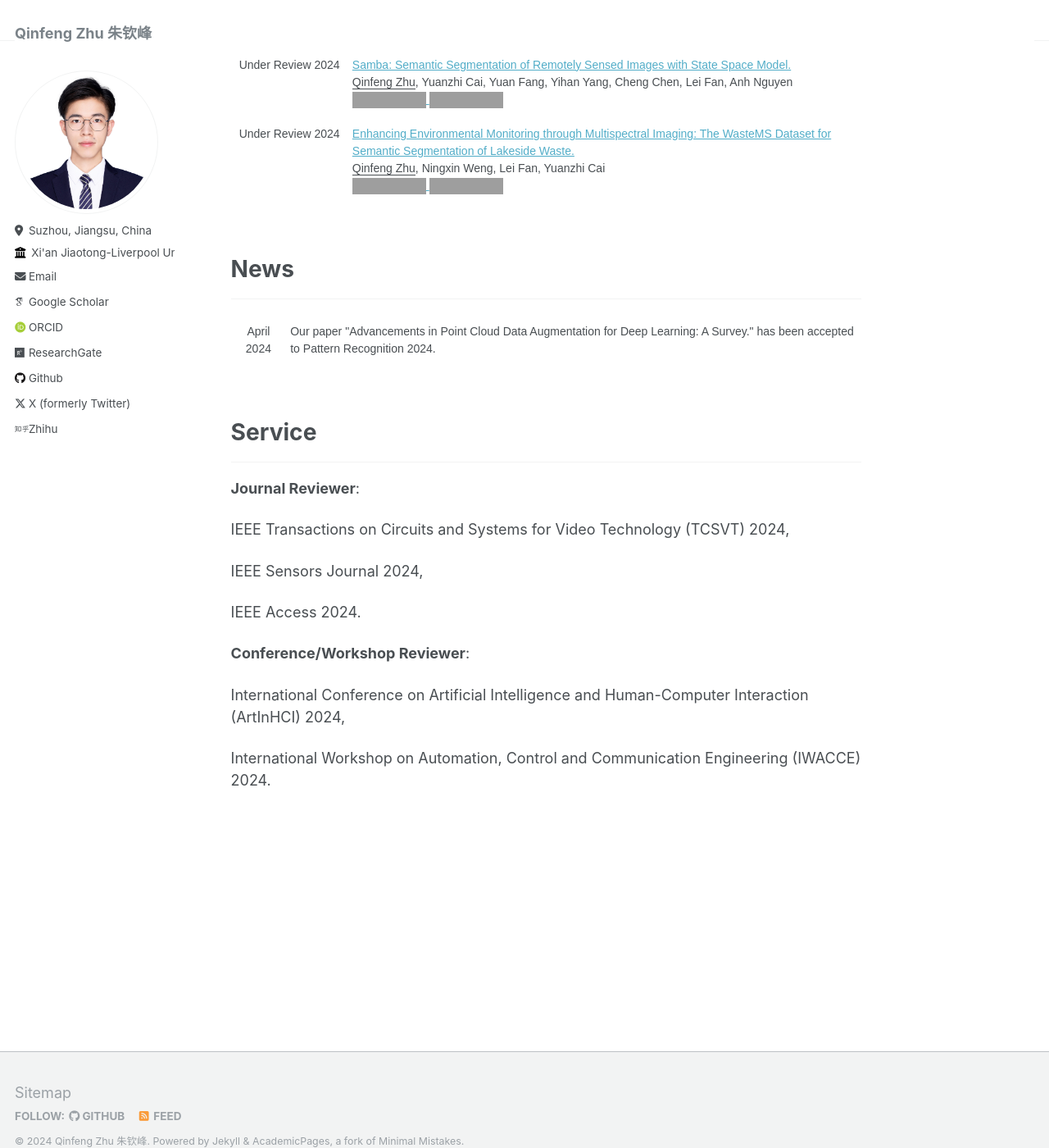
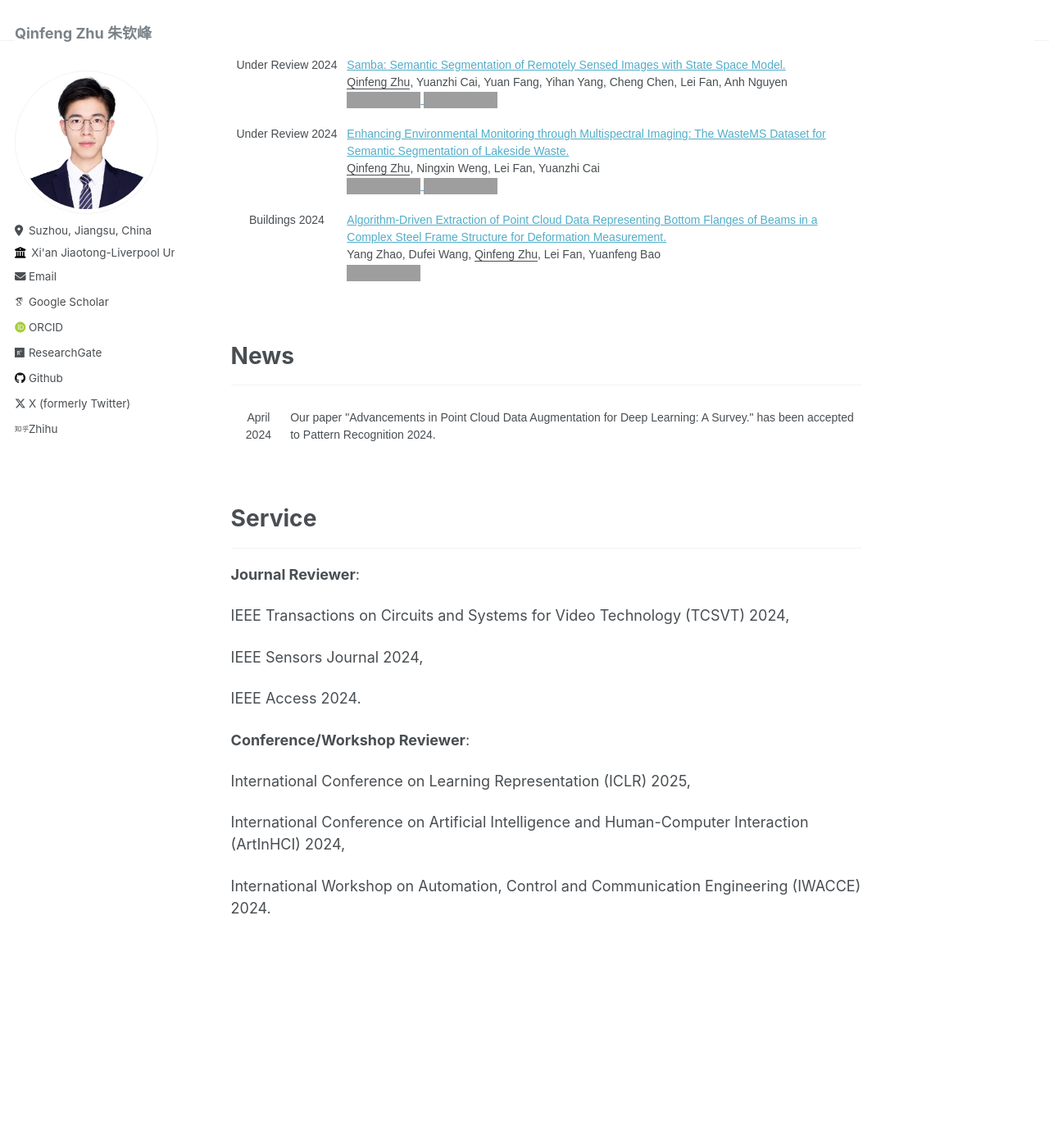
Before and after one commit to zhuqinfeng1999/zhuqinfeng1999.github.io, a Jekyll site: the page built from _pages/about.md, in a window 1280 px wide and 1400 px high, scrolled down 659 px. Shown: the whole window at 82% size. Built offline with Jekyll 4.4.1, drawn with Linux system fonts in a browser that asks for light colours; some web fonts are replaced; grey boxes are pictures that could not be loaded.

Commit message:
Update about.md

```diff
--- a/_pages/about.md
+++ b/_pages/about.md
@@ -88,6 +88,15 @@ My research interests mainly lie on deep learning, especially in remote sensing,
         </a>
       </th>
     </tr>
+  <tr>
+      <th class="tg-wk8r">Buildings 2024</th>
+      <th class="tg-oe15"><a href="https://doi.org/10.3390/buildings14092847">Algorithm-Driven Extraction of Point Cloud Data Representing Bottom Flanges of Beams in a Complex Steel Frame Structure for Deformation Measurement.</a> <br>Yang Zhao, Dufei Wang, <u>Qinfeng Zhu</u>, Lei Fan, Yuanfeng Bao
+        <br>
+        <a href="https://doi.org/10.3390/buildings14092847">
+          <img src="https://img.shields.io/badge/PDF-80000f" alt="PDF" style="width: auto; height: 20px;"/>
+        </a>
+      </th>
+    </tr>
 </table>
 
 
@@ -127,6 +136,8 @@ IEEE Access 2024.
 
 **Conference/Workshop Reviewer**:
 
+International Conference on Learning Representation (ICLR) 2025,
+
 International Conference on Artificial Intelligence and Human-Computer Interaction (ArtInHCI) 2024,
 
 International Workshop on Automation, Control and Communication Engineering (IWACCE) 2024.
```
